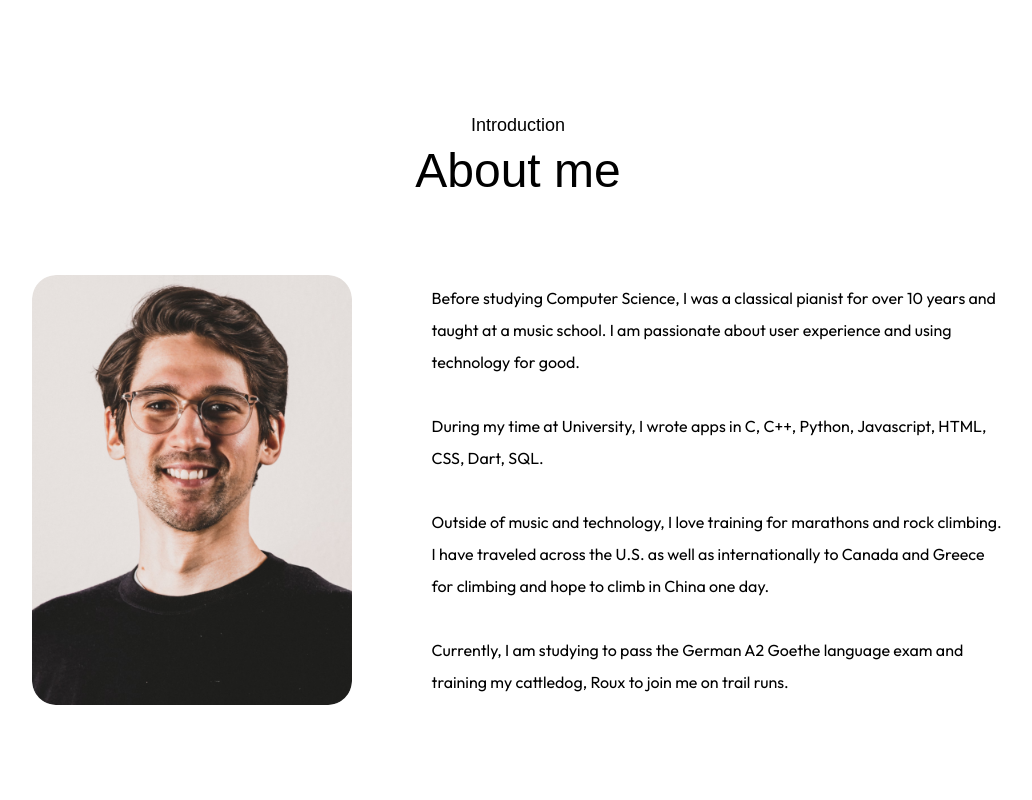
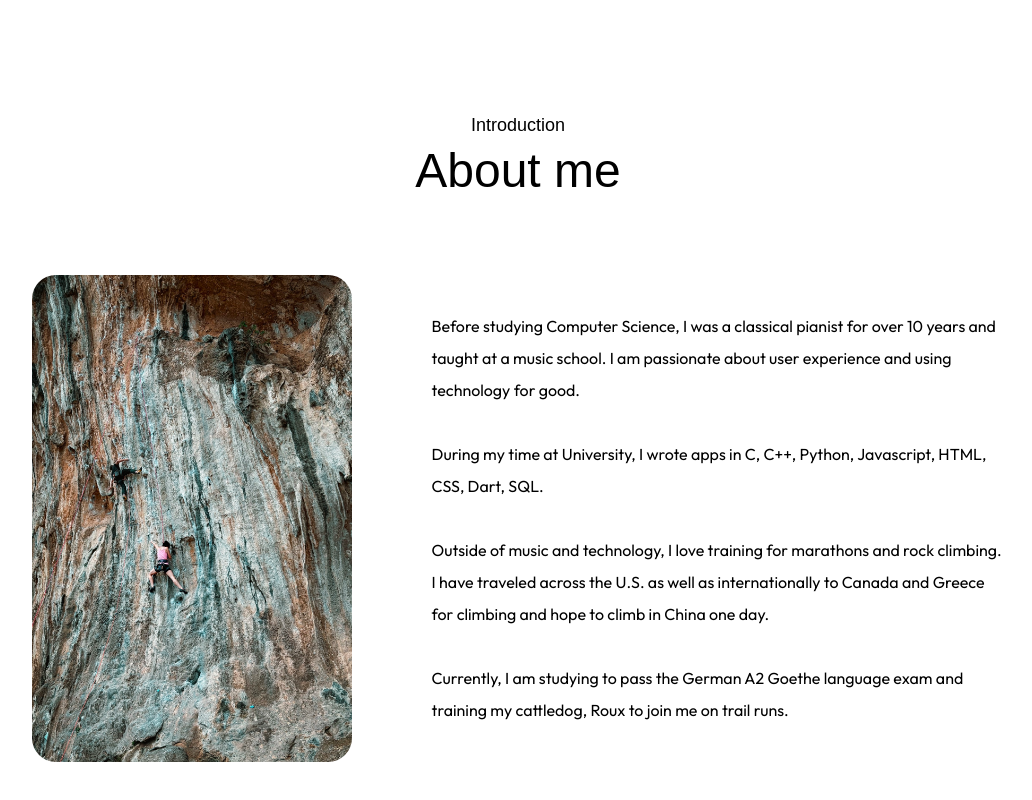
Before and after one commit to jasbot01/other-portfolio, a Next.js app in the folder my-app/: page / in a window 1280 px wide. Shown: the part 729-1529 px from the top of the page, without its empty margins (122-1154 px from the left). Built offline with nearby package versions, Linux system fonts and the light colour scheme; a web font is replaced by a local one.

Commit message:
add about me img and about me section

```diff
--- a/my-app/assets/assets.js
+++ b/my-app/assets/assets.js
@@ -17,6 +17,7 @@ import mail_icon from './mail_icon.png';
 import mail_icon_dark from './mail_icon_dark.png';
 import profile_img from './profile-img.png';
 import jas_profile from './jas_profile.png';
+import jas_climb_pic from './jas_climb_pic.jpeg';
 import download_icon from './download-icon.png';
 import hand_icon from './hand-icon.png';
 import header_bg_color from './header-bg-color.png';
@@ -57,6 +58,7 @@ export const assets = {
     mail_icon_dark,
     profile_img,
     jas_profile,
+    jas_climb_pic,
     download_icon,
     hand_icon,
     header_bg_color,
--- a/my-app/components/About.jsx
+++ b/my-app/components/About.jsx
@@ -23,7 +23,7 @@ const About = () => {
             {/* this is so that there are two columns with the divs */}
             <div className='flex w-full flex-col lg:flex-row items-center gap-20 my-20'>
                 <div className='w-64 sm:w-80 rounded-3xl max-w-none'>
-                    <Image src={assets.user_image} alt='user' className='w-full rounded-3xl'/>
+                    <Image src={assets.jas_climb_pic} alt='user' className='w-full rounded-3xl'/>
                 </div>
                 <div className='flex-1'>
                     <p>
```
Also changed, not shown: my-app/assets/jas_climb_pic.jpeg (added).
